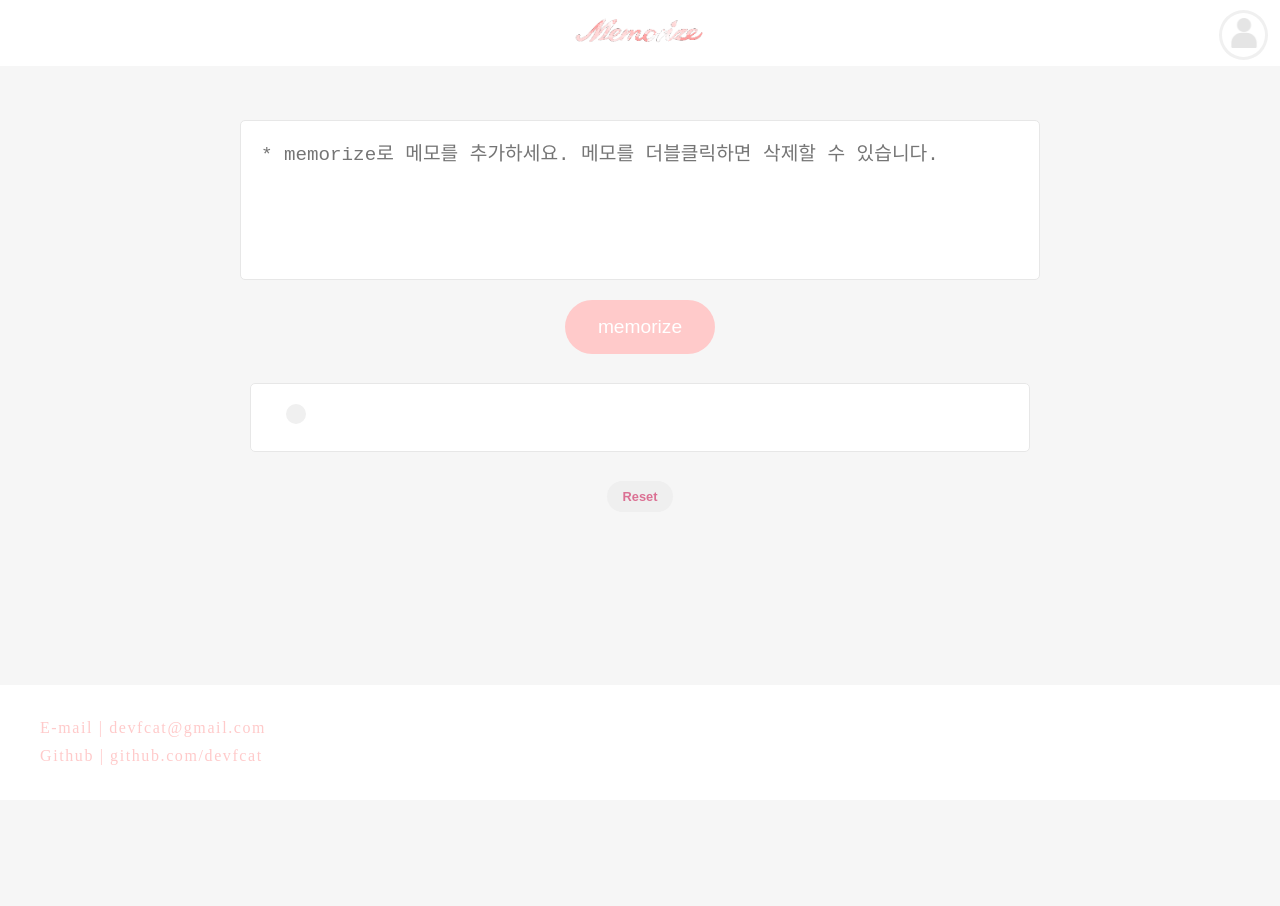
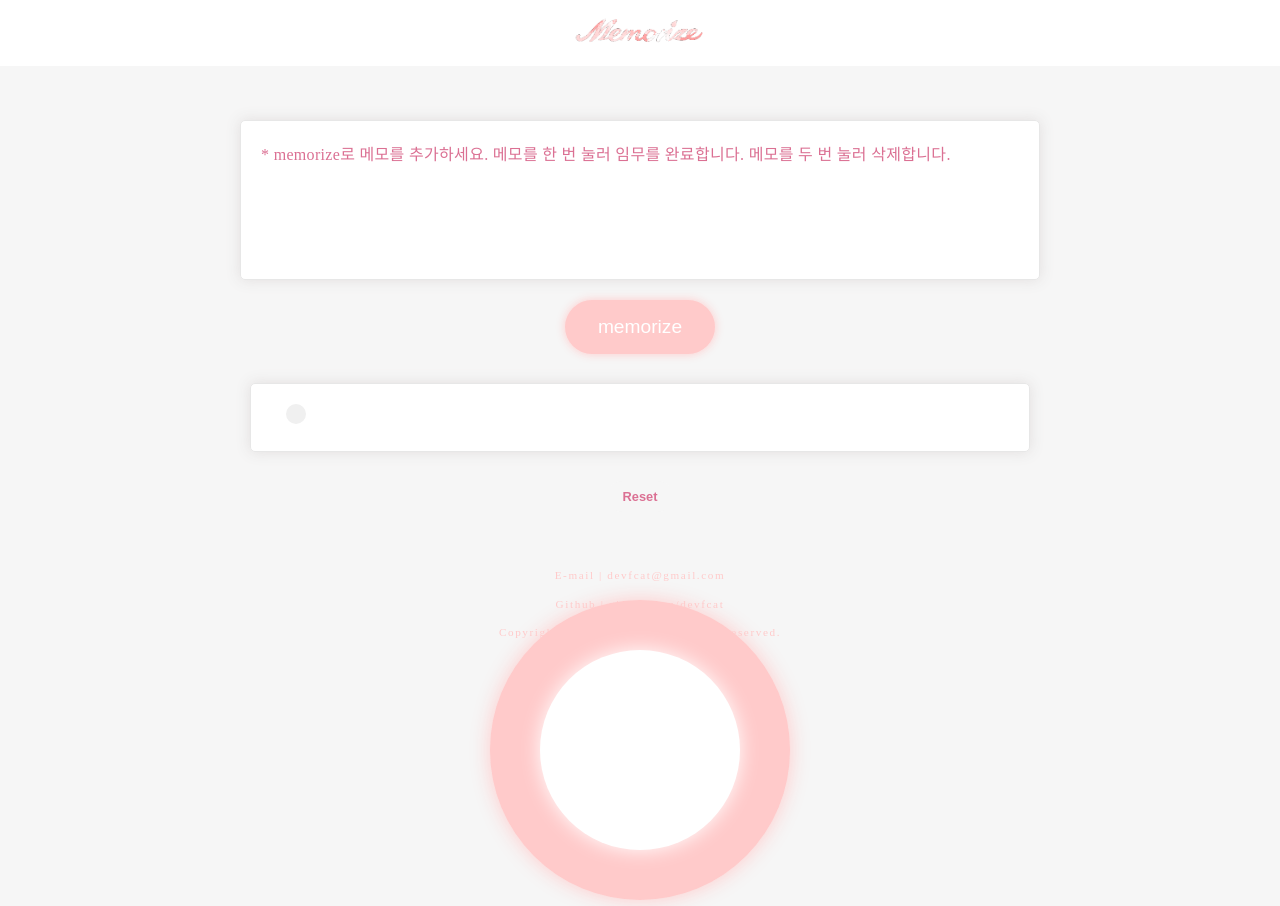
Before and after one commit to devfcat/doMemorize, a plain HTML site: page index.html in a window 1280 px wide. Both pictures are taken after a click on the button "memorize". Before the commit the page ends 800 px from the top, so only its background shows below. Drawn offline with nearby package versions, Linux system fonts and the light colour scheme; a web font is replaced by a local one.

Commit message:
design small fixed

```diff
--- a/index.html
+++ b/index.html
@@ -2,6 +2,7 @@
 <html>
   <head>
     <meta charset="UTF-8" />
+    <meta name="viewport" content="width=device-width" />
     <title>Memorize</title>
 
     <link rel="stylesheet" href="./stylesheet.css" />
@@ -9,90 +10,52 @@
 
   <body>
     <script src="https://code.jquery.com/jquery-3.4.1.js"></script>
-    <script>
-      function resize(obj) {
-        obj.style.height = "1px";
-        obj.style.height = 12 + obj.scrollHeight + "px";
-      }
+    <script type="text/javascript" src="script.js"></script>
 
-      //   function coloring(obj) {
-      //     obj.style.backgroundColor = "pink";
-      //   }
-
-      //   function add() {
-      //     $(".memo").append(
-      //       "<textarea class='memoInput' onkeydown='resize(this)' onkeyup='resize(this)'>" +
-      //         "</textarea>"
-      //     );
-      //   }
-      const newBtn = document.createElement("button");
-
-      newBtn.addEventListener("click", () => {
-        newLi.classList.toggle("complete");
-      });
-
-      const addBtn = document.querySelector("#addBtn"); // 추가 버튼 선택
-
-      addBtn.addEventListener("click", () => {
-        // + 버튼으로 추가
-        if (todoInput.value !== "") {
-          // 빈 값 입력 방지
-          createMemo();
-        }
-      });
-
-      function createMemo() {
-        // 할 일 추가 기능
-        const memoList = document.querySelector("#memoList");
-        const newLi = document.createElement("li"); // li 생성
-        const newBtn = document.createElement("button"); // button 생성
-        const newSpan = document.createElement("span"); // span 생성
-        const memoInput = document.querySelector("#memoInput");
-
-        newLi.appendChild(newBtn); // li안에 button 담기
-        newLi.appendChild(newSpan); // li안에 span 담기
-
-        newSpan.textContent = memoInput.value; // span 안에 value값 담기
-
-        memoList.appendChild(newLi);
-
-        memoInput.value = ""; // value 값에 빈 문자열 담기
-
-        newBtn.addEventListener("click", () => {
-          // 체크박스 클릭시 완료 표시
-          newLi.classList.toggle("complete");
-        });
-
-        newLi.addEventListener("dblclick", () => {
-          newLi.remove();
-        });
-      }
-    </script>
-
-    <nav>
-      <div id="title"><img src="logo.png" height="30px" type="logo"></div>
-      <div class="user"><img src="user.png" width="30px"></div>
+    <nav id="navBar">
+      <div id="title"><img src="logo.png" height="30px" type="logo" /></div>
+      <!-- <div class="user"><img src="user.png" width="30px"></div> -->
     </nav>
 
-    <div class="container">
+    <div id="container">
       <div id="inputField">
         <textarea
           id="memoInput"
-          placeholder="* memorize로 메모를 추가하세요. 메모를 더블클릭하면 삭제할 수 있습니다."
+          placeholder="* memorize로 메모를 추가하세요. 메모를 한 번 눌러 임무를 완료합니다. 메모를 두 번 눌러 삭제합니다."
           onkeydown="resize(this)"
           onkeyup="resize(this)"
         ></textarea>
         <br />
-        <button type="button" id="addBtn" onclick="createMemo();">memorize</button>
+        <button type="button" id="addBtn" onclick="createMemo();">
+          memorize
+        </button>
       </div>
       <ul id="memoList"></ul>
-      <button id="resetBtn">Reset</button>
+      <button id="resetBtn" onclick="deleteAll();">Reset</button>
+    </div>
+    <div id="info">
+      E-mail | devfcat@gmail.com
+      <br />
+      Github | github.com/devfcat
+      <br />
+      Copyright © 2023 devfcat. All rights reserved.
     </div>
 
-    <footer>
+    <div id="menuCircle">
+
+    </div>
+
+    <div id="circle1" onclick="lightMod();">
+
+
+    </div>
+
+    <!-- <footer>
       E-mail | devfcat@gmail.com
-      <br>
+      <br />
       Github | github.com/devfcat
-    </footer>
+      <br />
+      Copyright © 2023 devfcat. All rights reserved.
+    </footer> -->
   </body>
 </html>
--- a/script.js
+++ b/script.js
@@ -119,6 +119,7 @@ function lightMod() {
     document.getElementById("navBar").style.backgroundColor = "#1E1E1E";
     //푸터
     $("footer").css("background-color", "#1E1E1E");
+    $("footer").css("color", "#1E1E1E");
     lightState = false;
   } else {
     document.getElementById("circle1").style.backgroundColor = "white";
@@ -152,6 +153,7 @@ function lightMod() {
     document.getElementById("navBar").style.backgroundColor = "white";
     //푸터
     $("footer").css("background-color", "white");
+    $("footer").css("color", "white");
     lightState = true;
   }
 }
--- a/stylesheet.css
+++ b/stylesheet.css
@@ -1,3 +1,16 @@
+@import url('https://cdn.jsdelivr.net/gh/orioncactus/pretendard/dist/web/static/pretendard.css');
+@font-face {
+  font-family: 'Pretendard';
+  src: url('./images/Pretendard-Thin.woff') format('woff');
+  font-weight: 100;
+  font-display: swap;
+  letter-spacing: 0.3rem;
+}
+
+html{
+  font-family: 'Pretendard';
+}
+
 .memoInput:focus {
   outline: none;
 }
@@ -15,7 +28,7 @@
   border: 3px solid #f0f0f0;
 }
 
-nav {
+#navBar{
   position: fixed;
   top: 0;
   z-index: 10;
@@ -33,27 +46,39 @@ body {
   min-height: 100vh;
 }
 
-footer {
+/* footer {
   position: fixed;
   bottom: 0;
   text-align: left;
   padding: 1.8rem 2.5rem;
   width: 100%;
   background-color: white;
-  font-size: 1rem;
+  font-size: 0.6rem;
+  font-weight: 500;
+  color: white;
+  letter-spacing: 0.1rem;
+  line-height: 1.8rem;
+} */
+
+#info{
+  padding: 1.8rem 2.5rem;
+  width: 100%;
+  font-size: 0.7rem;
   font-weight: 500;
   color: #ffcaca;
   letter-spacing: 0.1rem;
   line-height: 1.8rem;
+  margin-bottom: 230px;
+  text-align: center;
 }
 
 #title {
   padding: 1rem;
 }
 
-.container {
+#container {
   margin-top: 80px;
-  margin-bottom: 150px;
+  margin-bottom: 10px;
   width: 100%;
   background-color: #f6f6f6;
   text-align: center;
@@ -63,7 +88,16 @@ footer {
   padding-bottom: 10px;
 }
 
+textarea::placeholder {
+  color: palevioletred;
+  font-family: 'Pretendard';
+  font-size: 1rem;
+}
+
 #inputField #memoInput {
+  font-family: 'Pretendard';
+  letter-spacing: 0.02rem;
+
   border: 1px solid #e7e7e7;
   border-radius: 5px;
   padding: 20px;
@@ -76,6 +110,8 @@ footer {
 
   font-size: 1.2rem;
   line-height: 1.8rem;
+
+  filter: drop-shadow(0px 0px 7px #e1dede);
 }
 
 #inputField #memoInput:focus {
@@ -87,6 +123,7 @@ footer {
 }
 
 #inputField #addBtn {
+  transition: 0.2s;
   margin-top: 1rem;
   font-weight: 500;
   position: relative;
@@ -99,15 +136,20 @@ footer {
   border-radius: 2rem;
   cursor: pointer;
   vertical-align: middle;
+
+  filter: drop-shadow(0px 0px 5px #ffcaca);
 }
 
 #inputField #addBtn:hover {
   transition: 0.2s;
   border: 2px solid palevioletred;
   color: palevioletred;
+
+  filter: drop-shadow(0px 0px 5px palevioletred);
 }
 
 #memoList {
+
   width: 100%;
   max-width: 50rem;
   list-style: none;
@@ -117,6 +159,11 @@ footer {
   font-size: 1.1rem;
   font-weight: 500;
   line-height: 1.6rem;
+
+  word-break:break-all;
+
+  display: flex;
+  flex-direction: column-reverse;
 }
 
 .slide-right {
@@ -155,6 +202,8 @@ footer {
   border-radius: 5px;
   user-select: none;
   background-color: white;
+
+  filter: drop-shadow(0px 0px 7px #e1dede);
 }
 
 #memoList button {
@@ -172,7 +221,7 @@ footer {
 
 #memoList li.complete {
   text-decoration: line-through;
-  color: #dadada;
+  /* color: #dadada; */
 }
 
 #memoList li.complete button::after {
@@ -187,6 +236,7 @@ footer {
 }
 
 #resetBtn {
+  transition: 0.2s;
   border: none;
   color: palevioletred;
   font-weight: 600;
@@ -194,10 +244,61 @@ footer {
   background-color: none;
   padding: 0.5rem 1rem;
   border-radius: 50px;
+  background-color: #f6f6f6;
 }
 
 #resetBtn:hover {
-  transition: 0.5s;
+  transition: 0.2s;
   border: 2px solid palevioletred;
   font-size: 1rem;
 }
+
+#menuCircle{
+  transition: 0.3s;
+  background-color: #ffcaca;
+  border-radius: 100%;
+
+  width: 300px;
+  height: 300px;
+
+  position: fixed;
+  bottom: -100px;
+  overflow: hidden;
+  z-index: 11;
+
+  filter: drop-shadow(0px 0px 10px #ffcaca);
+}
+
+#menuCircle:hover{
+  transition: 0.3s;
+  width: 320px;
+  height: 320px;
+  bottom: -80px;
+}
+
+#circle1{
+  text-align: center;
+  transition: 0.3s;
+
+  background-color: white;
+  border-radius: 100%;
+
+  width: 200px;
+  height: 200px;
+
+  position: fixed;
+  bottom: -50px;
+  overflow: hidden;
+  z-index: 12;
+
+  filter: drop-shadow(0px 0px 10px rgb(255, 255, 255));
+}
+
+#circle1:hover{
+  transition: 0.3s;
+
+  width: 220px;
+  height: 220px;
+
+  bottom: -30px;
+}
```
